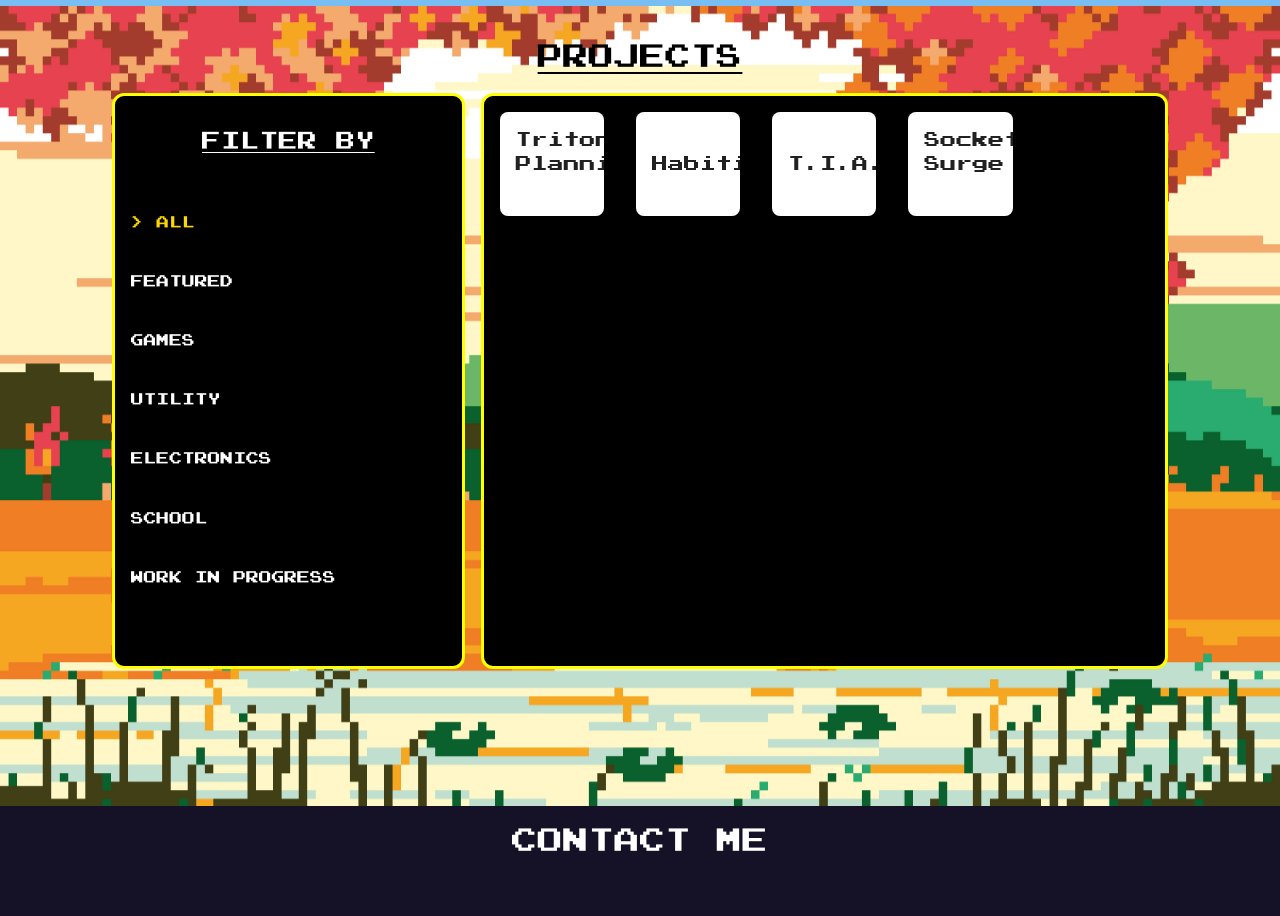
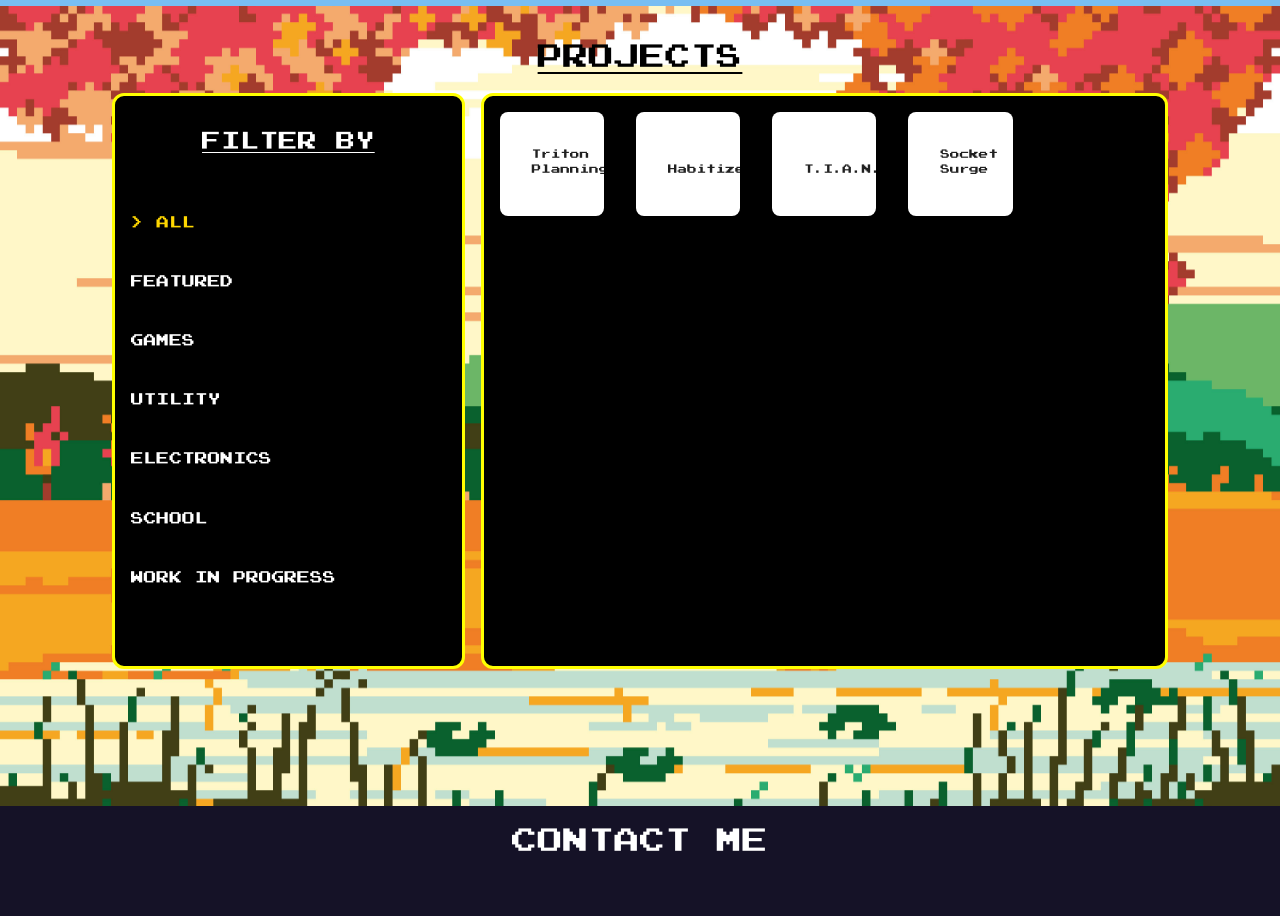
Before and after one commit to lov-daniel/portfolio, a React (Vite) app: page /home in a window 1280 px wide. Shown: the part 1660-2576 px from the top of the page. Built offline with nearby package versions, Linux system fonts and the light colour scheme.

Commit message:
font size change

```diff
--- a/src/components/ProjectCard.jsx
+++ b/src/components/ProjectCard.jsx
@@ -36,8 +36,8 @@ export default function ProjectCard({ details, filter }) {
                 }}
                 onClick={handleOpen}
             >
-                <CardContent sx={{ padding: 0 }}>
-                    <Typography sx={{ textAlign: "left" }}>
+                <CardContent>
+                    <Typography sx={{ textAlign: "left", fontSize: "0.75vw" }}>
                         {details.name}
                     </Typography>
                 </CardContent>
```
